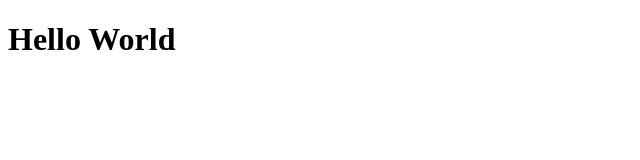
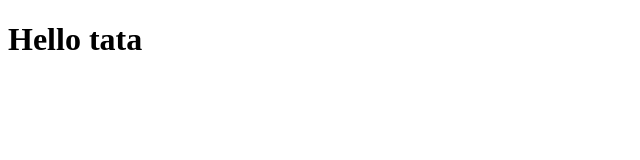
Before and after one commit to RichardJV/RichardJV.github.io, a plain HTML site: page index.html in a window 1280 px wide. Shown: the full height of the page, 0-640 px from the left. Drawn offline with Linux system fonts and the light colour scheme.

Commit message:
Update index.html

```diff
--- a/index.html
+++ b/index.html
@@ -1,6 +1,6 @@
 <!DOCTYPE html>
 <html>
 <body>
-<h1>Hello World</h1>
+<h1>Hello tata</h1>
 </body>
 </html>
```
